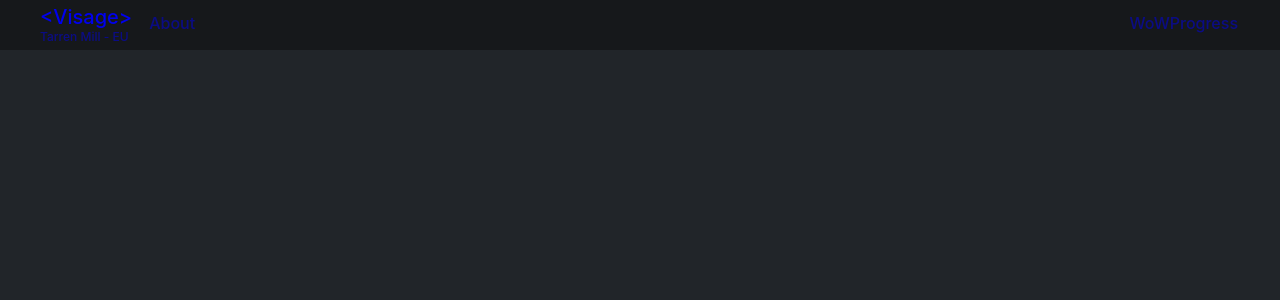
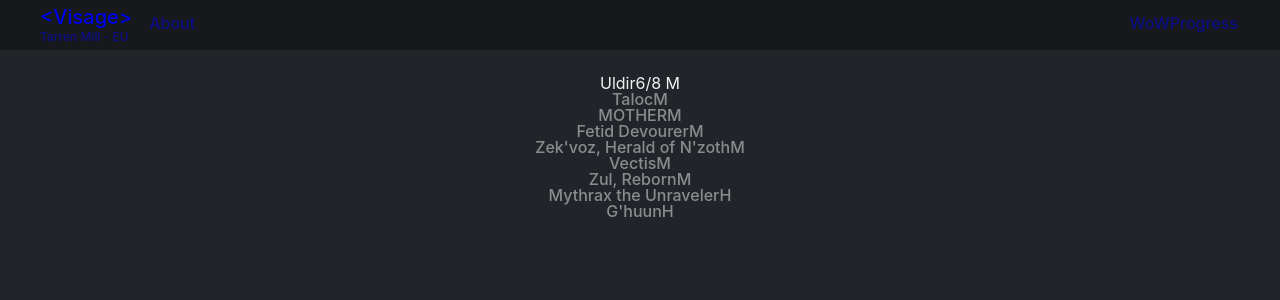
Before and after one commit to carlssonemil/visage, a Vue app: page / in a window 1280 px wide. Shown: the top 300 px of the page. Built offline with nearby package versions, Linux system fonts and the light colour scheme.

Commit message:
:sparkles: Add 'Progress' component

```diff
--- a/src/components/Progress.vue
+++ b/src/components/Progress.vue
@@ -1,13 +1,40 @@
 <template>
-
+  <div id="progress" class="module" data-title="Progress">
+    <ul>
+      <li><span class="tier">Uldir</span><span class="total">6/8 M</span></li>
+      <li><span class="boss">Taloc</span><span class="difficulty">M</span></li>
+      <li><span class="boss">MOTHER</span><span class="difficulty">M</span></li>
+      <li><span class="boss">Fetid Devourer</span><span class="difficulty">M</span></li>
+      <li><span class="boss">Zek'voz, Herald of N'zoth</span><span class="difficulty">M</span></li>
+      <li><span class="boss">Vectis</span><span class="difficulty">M</span></li>
+      <li><span class="boss">Zul, Reborn</span><span class="difficulty">M</span></li>
+      <li><span class="boss">Mythrax the Unraveler</span><span class="difficulty">H</span></li>
+      <li><span class="boss">G'huun</span><span class="difficulty">H</span></li>
+    </ul>
+  </div>
 </template>
 
 <script>
+// TODO: See if there is any APIs for checking wow progress and use axios.
+//const axios = require('axios');
+
 export default {
   name: 'Progress'
 }
 </script>
 
 <style lang="scss" scoped>
+@import '@/styles/variables.scss';
 
+#progress {
+  ul {
+    li {
+
+      &:not(:first-child) {
+        font-weight: 500 !important;
+        opacity: 0.5;
+      }
+    }
+  }
+}
 </style>
```
